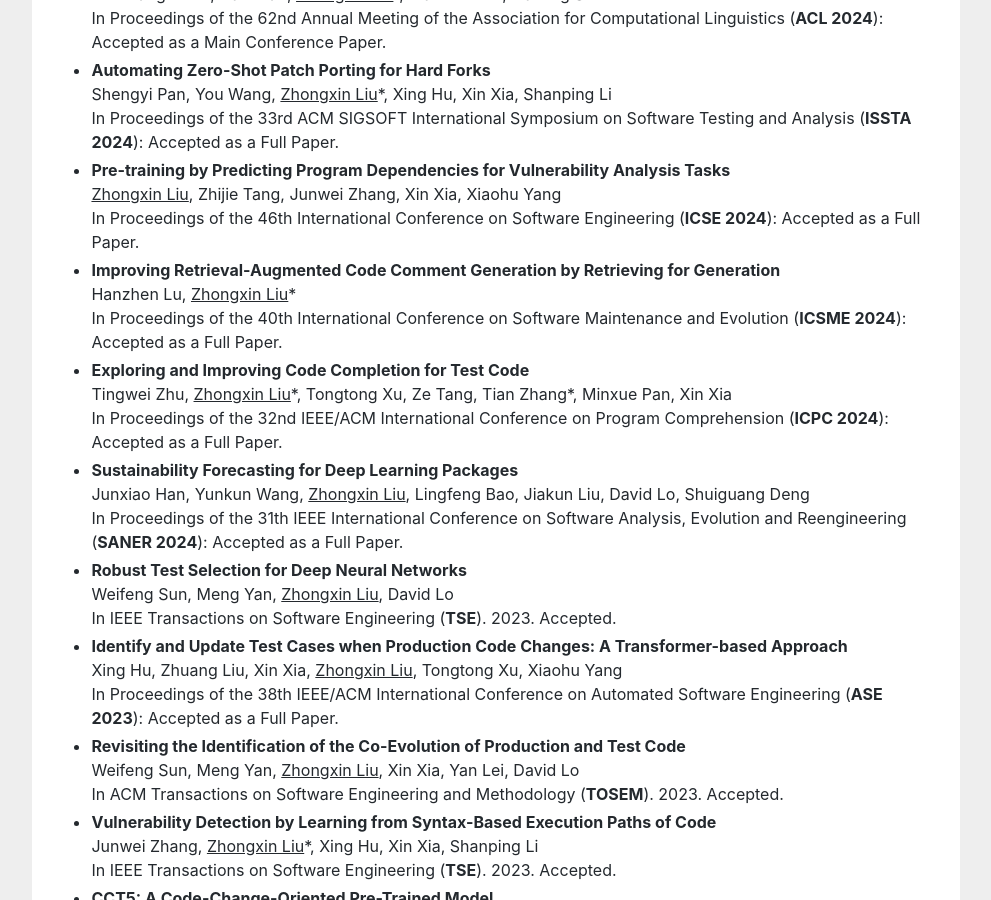
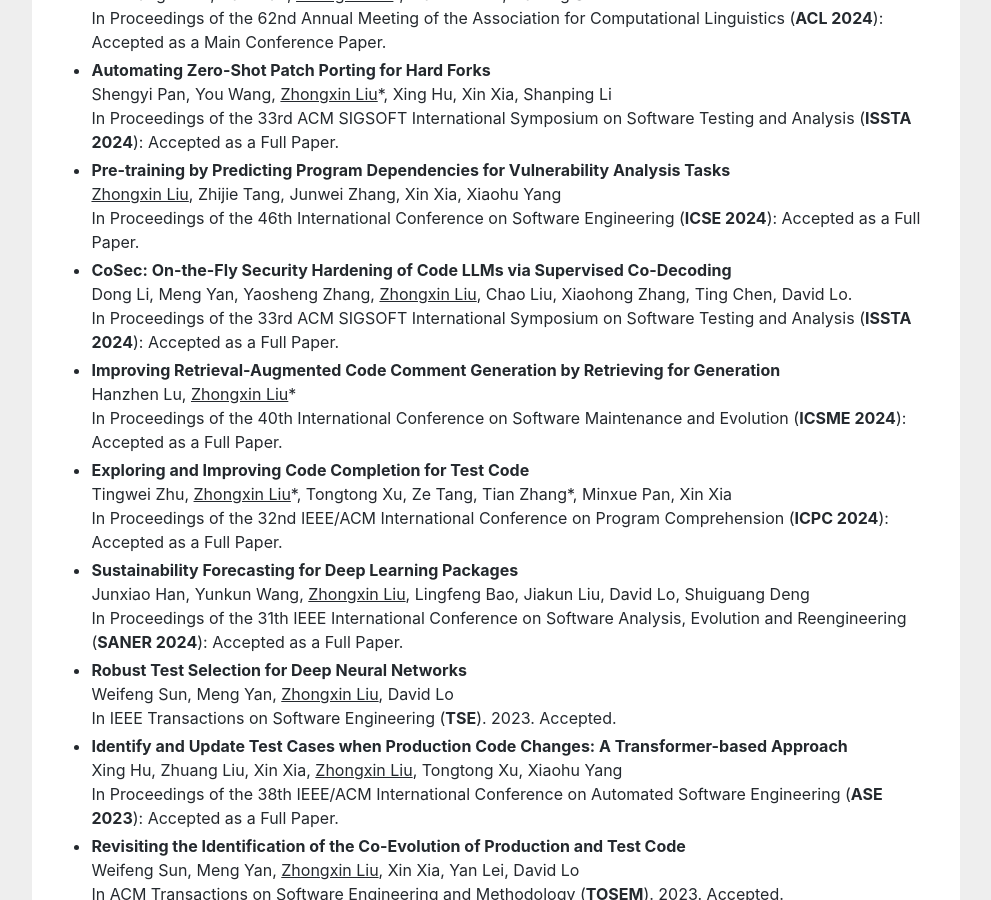
Before and after one commit to zhongxin-liu/zhongxin-liu.github.io, a Jekyll site: the page index.html, which Jekyll copies as it is, in a window 1280 px wide and 900 px high, scrolled down 826 px. Shown: the whole window, without its empty margins (144-1135 px from the left). Built offline with Jekyll 4.4.1, drawn with Linux system fonts in a browser that asks for light colours.

Commit message:
Update index.html

```diff
--- a/index.html
+++ b/index.html
@@ -89,6 +89,12 @@
 						<br>
 						<u>Zhongxin Liu</u>, Zhijie Tang, Junwei Zhang, Xin Xia, Xiaohu Yang<br>
 						In Proceedings of the 46th International Conference on Software Engineering (<b>ICSE 2024</b>): Accepted as a Full Paper.
+					</li>
+					<li>
+						<b>CoSec: On-the-Fly Security Hardening of Code LLMs via Supervised Co-Decoding</b>
+						<br>
+						Dong Li, Meng Yan, Yaosheng Zhang, <u>Zhongxin Liu</u>, Chao Liu, Xiaohong Zhang, Ting Chen, David Lo.<br>
+						In Proceedings of the 33rd ACM SIGSOFT International Symposium on Software Testing and Analysis (<b>ISSTA 2024</b>): Accepted as a Full Paper.
 					</li>
 					<li>
 						<b>Improving Retrieval-Augmented Code Comment Generation by Retrieving for Generation</b>
```
